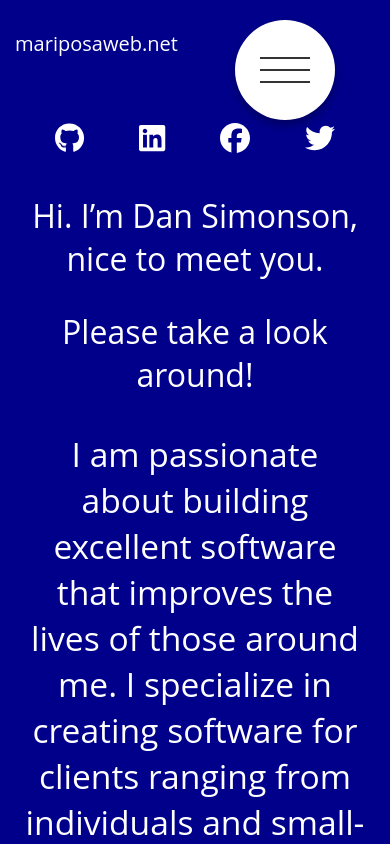
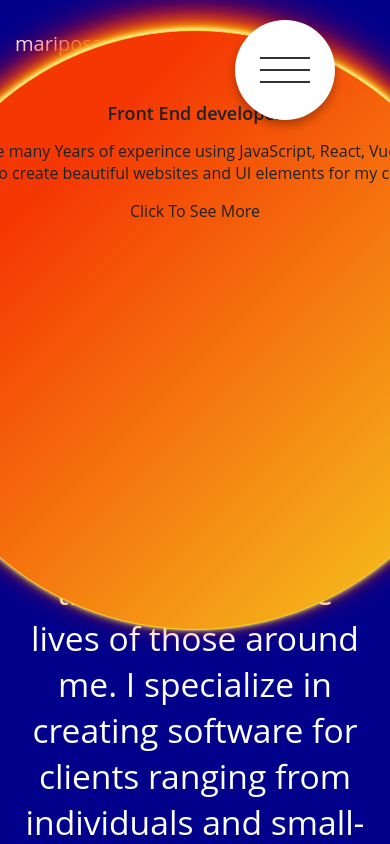
Before and after one commit to DanSimonson/profile, a React (Create React App) app: page / in a window 390 px wide. Shown: the top 844 px of the page. Built offline with nearby package versions, Linux system fonts and the light colour scheme; the HTML template or start-up script is replaced by a standard one.

Commit message:
added hideMe class

```diff
--- a/src/Components/Card/Card.js
+++ b/src/Components/Card/Card.js
@@ -10,7 +10,7 @@ export default function SingleCard() {
   };
 
   return (
-    <div className="centerMe">
+    <div className="hideMe">
       <ReactCardFlip
         isFlipped={flip}
         flipDirection="vertical"
--- a/src/Components/Card/Card.scss
+++ b/src/Components/Card/Card.scss
@@ -21,5 +21,21 @@
   justify-content: center;
   margin-top: 3rem;
 }
+.hideMe {
+  display: flex;
+  justify-content: center;
+  margin-top: 3rem;
+}
 
 /** end flip card **/
+
+/** media queries **/
+@media (max-width: 650px) {
+  /* … */
+  .hideMe {
+    position: absolute;
+    top: 0;
+    left: 0;
+    width: 100%;
+  }
+}
```
